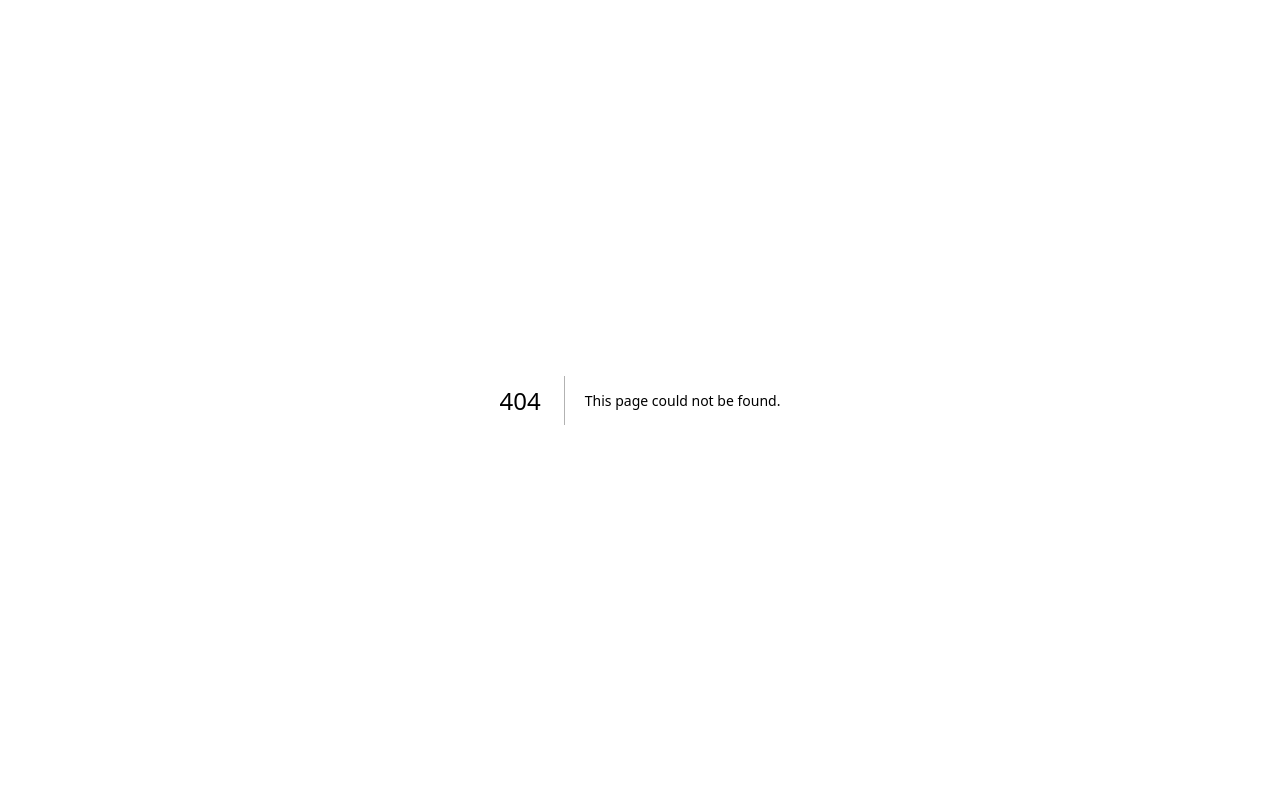
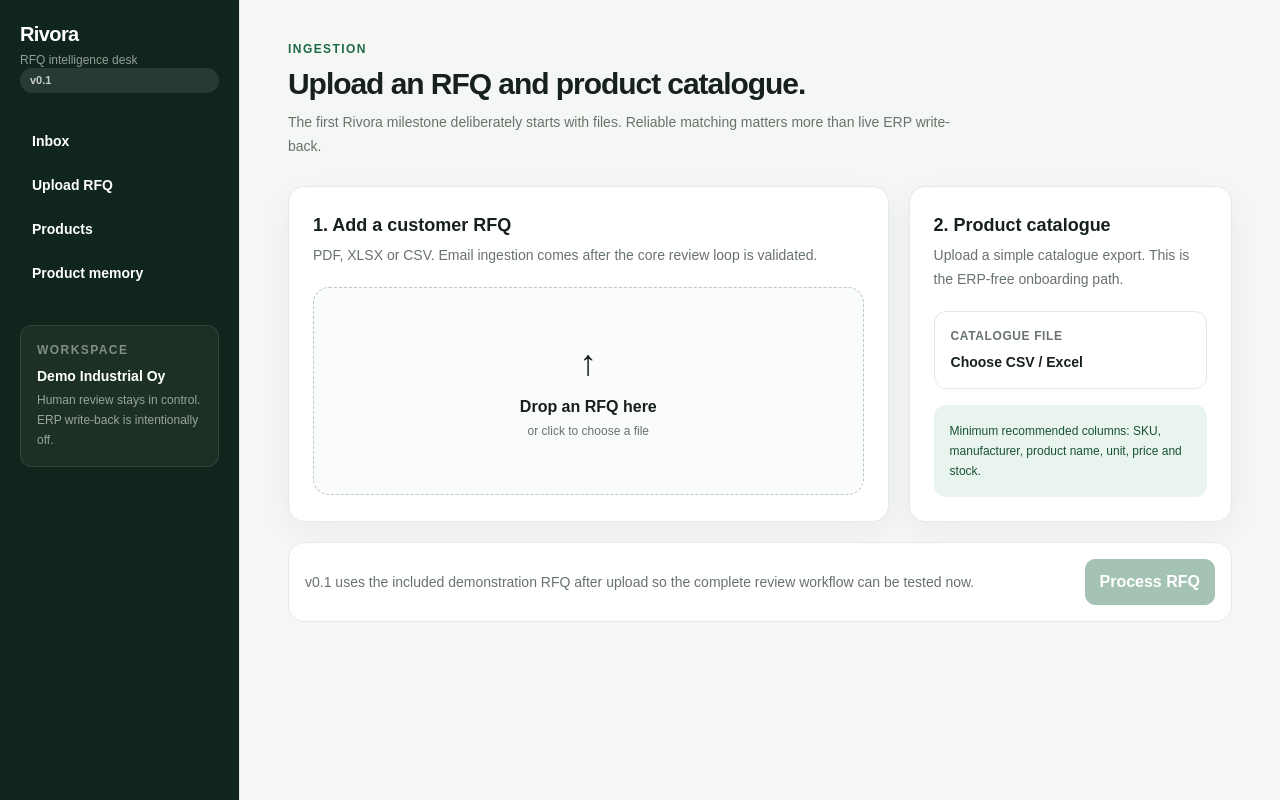
Before and after one commit to miromnb-coder/Rivora, a Next.js app: page /app/upload in a window 1280 px wide. Before the commit this address had no page. Built offline with nearby package versions, Linux system fonts and the light colour scheme.

Commit message:
Add app/app/upload/page.tsx

```diff
--- /dev/null
+++ b/app/app/upload/page.tsx
@@ -0,0 +1,12 @@
+import { UploadPanel } from "@/components/UploadPanel";
+
+export default function UploadPage() {
+  return (
+    <div className="mx-auto max-w-5xl px-5 py-8 sm:px-8 lg:px-10 lg:py-10">
+      <div className="kicker">Ingestion</div>
+      <h1 className="mt-2 text-3xl font-extrabold tracking-[-.035em]">Upload an RFQ and product catalogue.</h1>
+      <p className="mt-2 mb-7 max-w-2xl text-sm leading-6 text-[var(--muted)]">The first Rivora milestone deliberately starts with files. Reliable matching matters more than live ERP write-back.</p>
+      <UploadPanel />
+    </div>
+  );
+}
```
